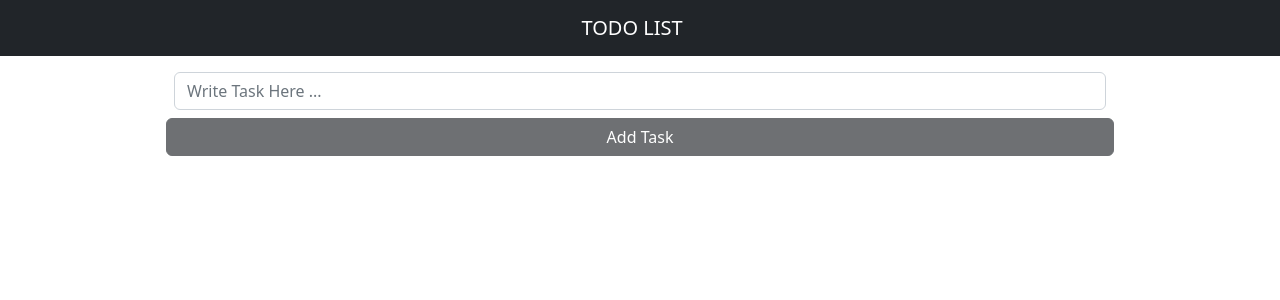
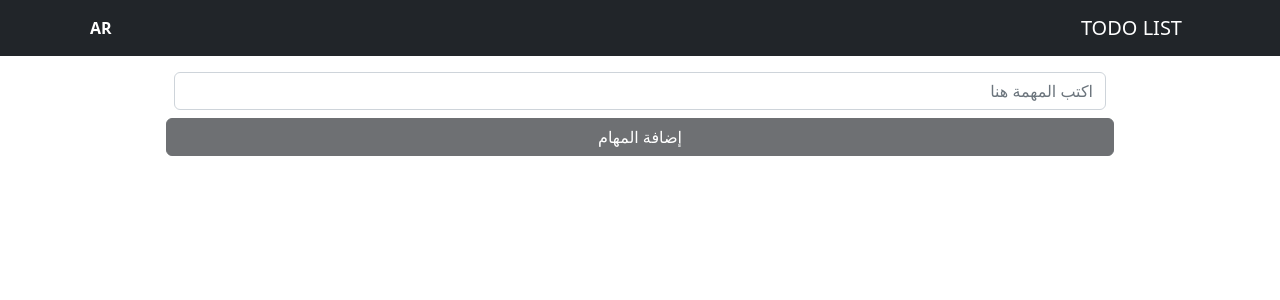
Before and after one commit to 93amrkakashi/todo-react, a React (Create React App) app: page /ar in a window 1280 px wide. Shown: the top 300 px of the page. Built offline with nearby package versions, Linux system fonts and the light colour scheme.

Commit message:
added arabic

```diff
--- a/package.json
+++ b/package.json
@@ -14,6 +14,7 @@
     "react": "^18.2.0",
     "react-bootstrap": "^2.7.3",
     "react-dom": "^18.2.0",
+    "react-router-dom": "^6.10.0",
     "react-scripts": "5.0.1",
     "typescript": "^4.4.2",
     "web-vitals": "^2.1.0"
--- /dev/null
+++ b/src/components/Ar.tsx
@@ -0,0 +1,101 @@
+import { ChangeEvent, useEffect, useState } from "react";
+import { Form } from "react-bootstrap";
+import Button from "react-bootstrap/esm/Button";
+import CloseButton from "react-bootstrap/esm/CloseButton";
+import Navbar from "./Navbar";
+interface ITask {
+  taskName: string;
+}
+
+function Ar() {
+  const [task, setTask] = useState<string>("");
+  // const [deadline, setDealine] = useState<number>(0);
+  const [todoList, setTodoList] = useState<ITask[]>(() => {
+    try {
+      const storedTodos = localStorage.getItem("todos");
+      return storedTodos ? JSON.parse(storedTodos) : [];
+    } catch (err) {
+      console.error(err);
+      return [];
+    }
+  });
+
+  const handleChange = (event: ChangeEvent<HTMLInputElement>): void => {
+    if (event.target.name === "task") {
+      setTask(event.target.value);
+    }
+  };
+
+  const completeTask = (taskNameToDelete: string): void => {
+    setTodoList((prevList) =>
+      prevList.filter((task) => task.taskName !== taskNameToDelete)
+    );
+  };
+
+  const addTask = (): void => {
+    const newTask = { taskName: task };
+    setTodoList([...todoList, newTask]);
+    setTask("");
+  };
+
+  useEffect(() => {
+    try {
+      localStorage.setItem("todos", JSON.stringify(todoList));
+    } catch (err) {
+      console.error(err);
+    }
+  }, [todoList]);
+
+  return (
+    <div style={{direction:"rtl"}}>
+      <Navbar />
+      <div className="todo-form p-2 d-flex flex-column justify-content-center align-items-center">
+        <Form className="d-flex w-75">
+          <Form.Control
+            className="w-100 m-2"
+            required
+            type="text"
+            placeholder="اكتب المهمة هنا"
+            name="task"
+            autoComplete="false"
+            value={task}
+            onChange={handleChange}
+          />
+          {/* <Form.Control className='w-75 m-2' required
+            type="number"
+            placeholder="Deadline (in Days)..."
+            name="deadline"
+            value={deadline}
+            onChange={handleChange}
+             /> */}
+        </Form>
+        <Button
+          className="w-75"
+          variant="dark"
+          disabled={!task}
+          onClick={addTask}
+        >
+      إضافة المهام
+        </Button>
+      </div>
+      <div className="todos w-95 p-2 d-flex flex-column justify-content-center align-items-center gap-2">
+        {todoList?.map((todo) => (
+          <div
+            className="todo border rounded w-95 text-white bg-secondary"
+            key={Math.random()}
+          >
+            <h1>{todo.taskName}</h1>
+            {/* <button className='position-absolute t-2 r-2' >X</button> */}
+            <CloseButton
+              onClick={() => completeTask(todo.taskName)}
+              variant="white"
+
+            />
+          </div>
+        ))}
+      </div>
+    </div>
+  );
+}
+
+export default Ar;
--- a/src/components/Navbar.tsx
+++ b/src/components/Navbar.tsx
@@ -1,15 +1,19 @@
-import Container from 'react-bootstrap/Container';
-import Navbar from 'react-bootstrap/Navbar';
+import { Nav } from "react-bootstrap";
+import Container from "react-bootstrap/Container";
+import Navbar from "react-bootstrap/Navbar";
+import { Link } from "react-router-dom";
 
 function ColorSchemesExample() {
   return (
     <>
-      <Navbar  bg="dark" variant="dark">
-        <Container
-        className="justify-content-center"
-        >
-          <Navbar.Brand >TODO LIST</Navbar.Brand>
-
+      <Navbar bg="dark" variant="dark">
+        <Container className="justify-content-between">
+          <Navbar.Brand>TODO LIST</Navbar.Brand>
+          <Nav>
+            <Nav.Link>
+              <Link style={{color:"white", textDecoration:"none", fontWeight:"700"}} to="/ar">AR</Link>
+            </Nav.Link>
+          </Nav>
         </Container>
       </Navbar>
       {/* <br />
--- a/src/index.tsx
+++ b/src/index.tsx
@@ -1,17 +1,23 @@
-import React from 'react';
-import ReactDOM from 'react-dom/client';
-import App from './App';
+import React from "react";
+import ReactDOM from "react-dom/client";
+import App from "./App";
 // import * as serviceWorkerRegistration from "service"
-import * as registerServiceWorker from './serviceWorkerRegistration';
-import 'bootstrap/dist/css/bootstrap.min.css';
+import * as registerServiceWorker from "./serviceWorkerRegistration";
+import "bootstrap/dist/css/bootstrap.min.css";
+import { BrowserRouter as Router, Routes, Route, Link } from "react-router-dom";
+import Ar from "./components/Ar";
 const root = ReactDOM.createRoot(
-  document.getElementById('root') as HTMLElement
+  document.getElementById("root") as HTMLElement
 );
 root.render(
   <React.StrictMode>
-    <App />
+    <Router>
+      <Routes>
+        <Route path="/" element={<App />} />
+        <Route path="/ar" element={<Ar />} />
+      </Routes>
+    </Router>
   </React.StrictMode>
 );
 
-
 registerServiceWorker.register();
```
Also changed, not shown: 1 other file (tests, documents, lock files or other folders).
